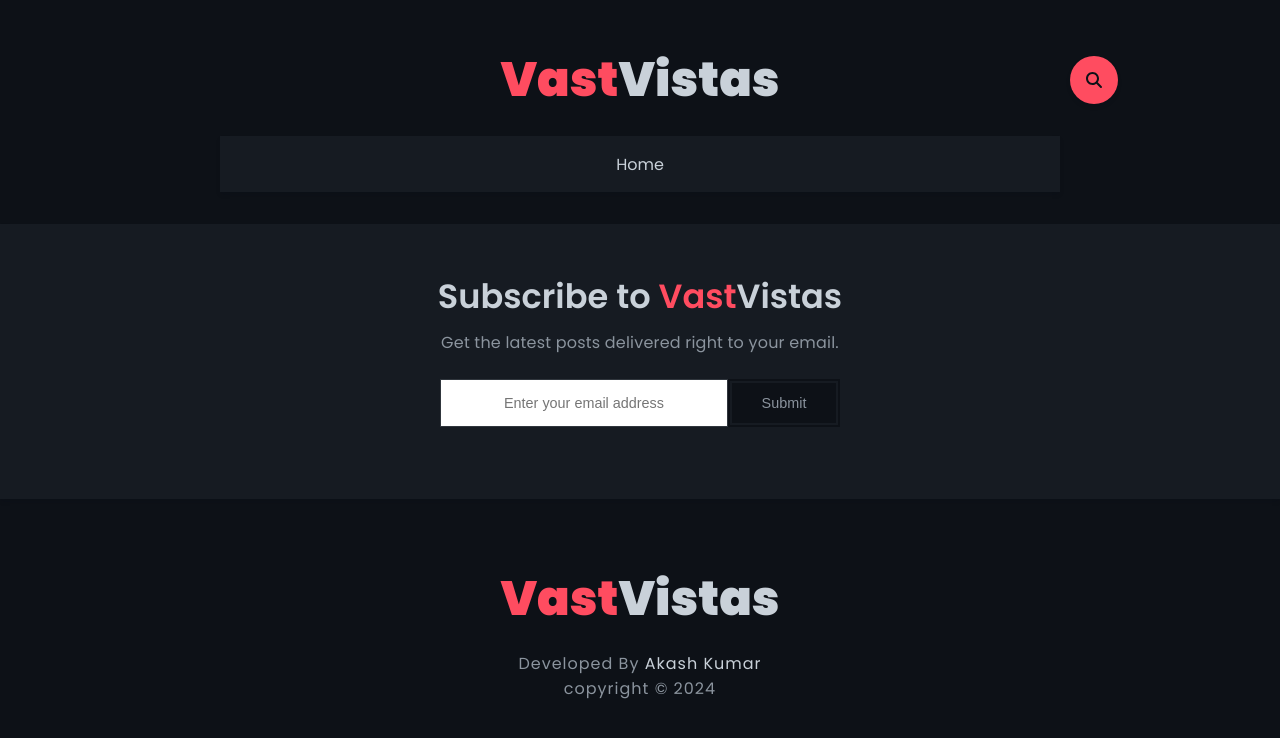
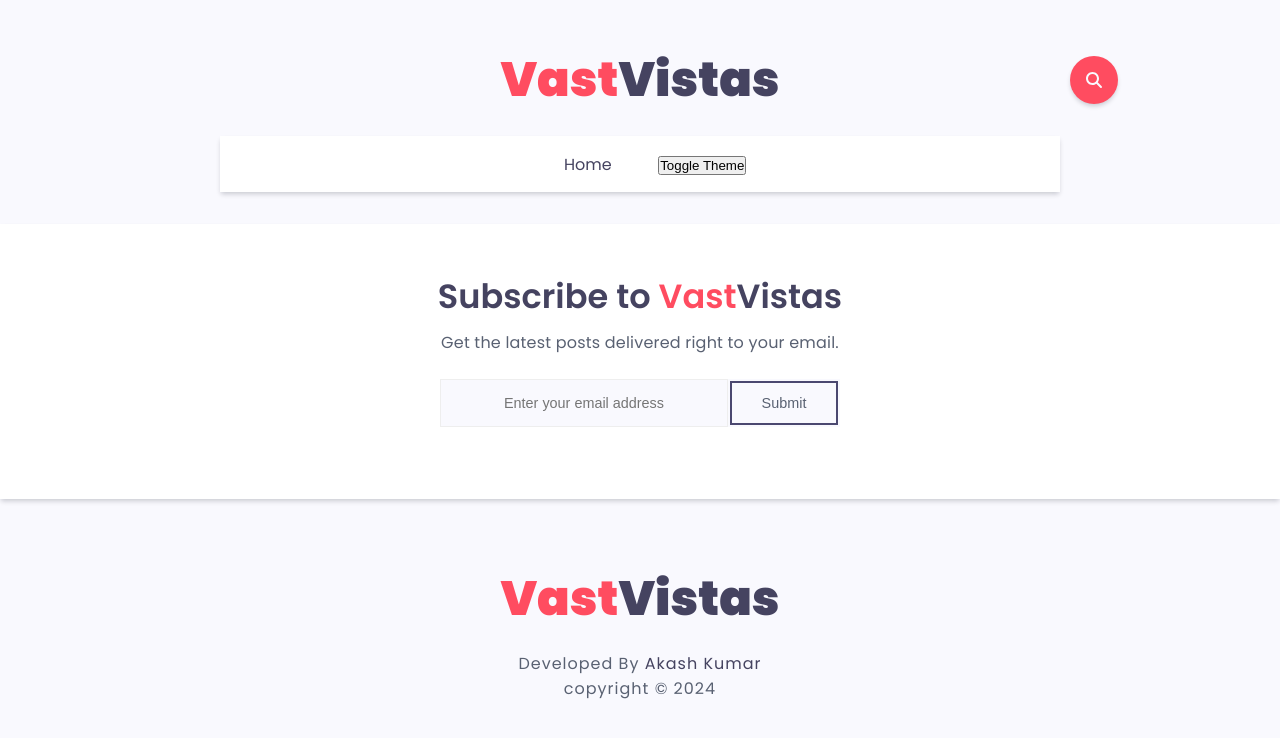
Before and after one commit to aksrva/VastVistasBlog-Django, a Django app: page / in a window 1280 px wide. Shown: the top 738 px of the page. Run offline with Django 4.2, Linux system fonts and the light colour scheme; data that the repository does not hold is empty; some libraries are stand-ins or nearby versions.

Commit message:
theme toggle dark/light

```diff
--- a/static/css/fonts.css
+++ b/static/css/fonts.css
@@ -15,7 +15,7 @@
     /* Font Family */
     --font-family-poppins: "Poppins", sans-serif;
     /* Color */
-    /* --bg-color: #f9f9fe;
+    --bg-color: #f9f9fe;
     --main-color: #ff4c60;
     --secondary-color: #65ebe7;;
     --black-color: #4b4870;
@@ -23,16 +23,7 @@
     --text-color: #596172;
     --border-color: #eee;
     --input-bg-color: #f9f9fe;
-    --post-bg-color: #ffffff; */
-    --bg-color: #0d1117;
-    --main-color: #ff4c60;
-    --secondary-color: #2188ff;
-    --black-color: #161b22;
-    --title-color: #c9d1d9;
-    --text-color: #8b949e;
-    --border-color: #30363d;
-    --input-bg-color: #161b22;
-    --post-bg-color: #161b22;
+    --post-bg-color: #ffffff;
     --box-shadow: 0px 3px 5px -1px rgba(7,10,25,.2);
     /* Button */
     --search-btn-height: 48px;
@@ -150,3 +141,15 @@
     font-weight: var(--font-weight-black);
     font-style: var(--font-family-italic);
 }
+
+[data-theme="dark"] {
+    --bg-color: #0d1117;
+    --main-color: #ff4c60;
+    --secondary-color: #2188ff;
+    --black-color: #161b22;
+    --title-color: #c9d1d9;
+    --text-color: #8b949e;
+    --border-color: #30363d;
+    --input-bg-color: #161b22;
+    --post-bg-color: #161b22;
+}
--- a/static/css/index.css
+++ b/static/css/index.css
@@ -206,7 +206,7 @@
     align-items: center;
     gap: 1rem;
 }
-.tag {
+.tags .tag {
     box-shadow: var(--box-shadow);
     padding: 5px 10px;
     color: var(--text-color);
@@ -216,7 +216,7 @@
     transition: var(--transition);
     background-color: var(--bg-color);
 }
-.tag:hover {
+.tags .tag:hover {
     transform: translateY(-3px);
 }
 .author {
@@ -307,6 +307,8 @@
     text-align: center;
     border: 0.5px solid var(--border-color);
     font-size: 0.9rem;
+    background-color: var(--input-bg-color);
+    color: var(--text-color);
 }
 .subscribe-form .btn {
     position: relative;
--- /dev/null
+++ b/static/js/theme-toggle.js
@@ -0,0 +1,8 @@
+document.addEventListener("DOMContentLoaded", function () {
+    const themeToggleBtn = document.getElementById("theme-toggle");
+    document.body.dataset.theme = localStorage.getItem("theme");
+    themeToggleBtn.addEventListener("click", () => {
+        document.body.dataset.theme = localStorage.getItem("theme") === "dark" ? "" : "dark";
+        localStorage.setItem("theme", document.body.dataset.theme)
+    });
+});
--- a/templates/base.html
+++ b/templates/base.html
@@ -39,6 +39,9 @@
                         <a href="{{item.nav_link}}">{{item.title}}</a>
                     </li>
                 {% endfor %}
+                <li>
+                    <button id="theme-toggle">Toggle Theme</button>
+                </li>
             </ul>
         </nav>
     </header>
@@ -64,6 +67,7 @@
     {% if post %}
         <script src="{% static 'js/prism.js' %}"></script>
     {% endif %}
+    <script src="{% static 'js/theme-toggle.js' %}"></script>
     <script src="https://cdnjs.cloudflare.com/ajax/libs/font-awesome/6.5.1/js/all.min.js"></script>
     <script>
         document.addEventListener("DOMContentLoaded", () => {
```
